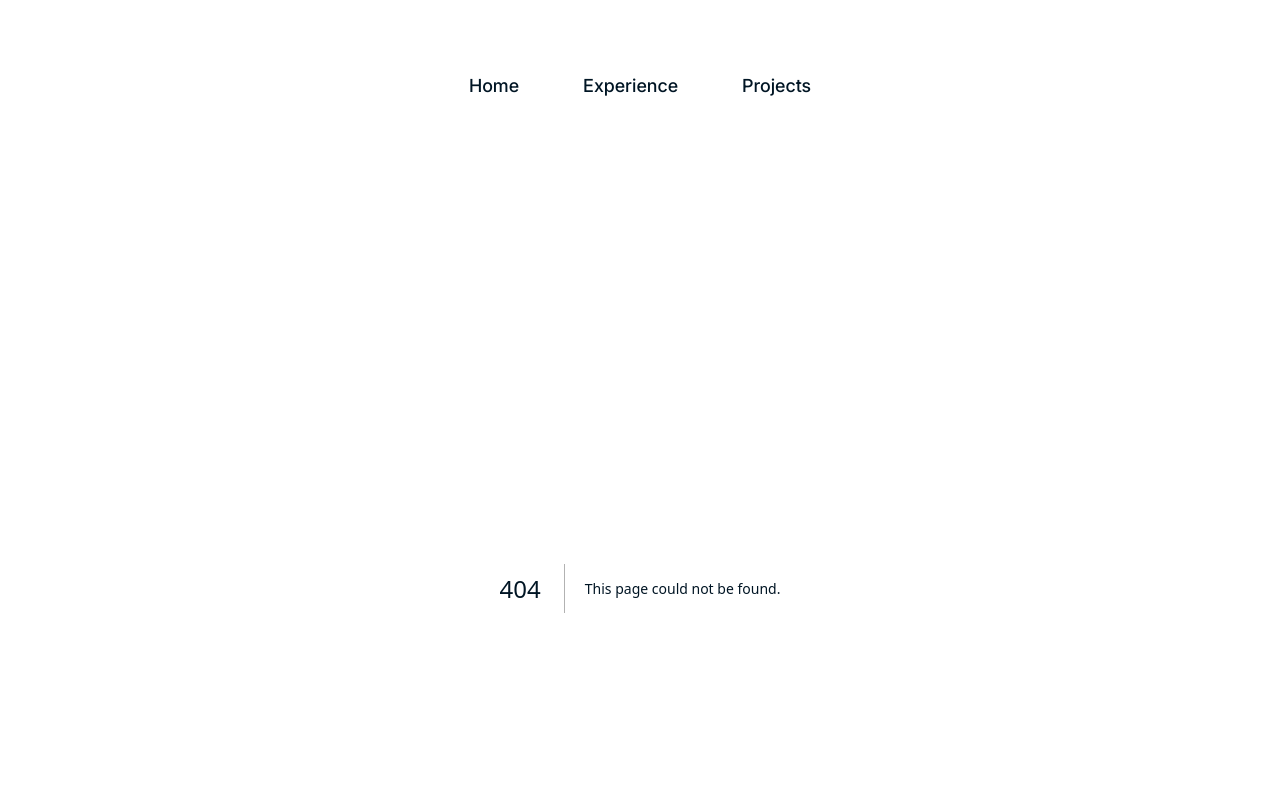
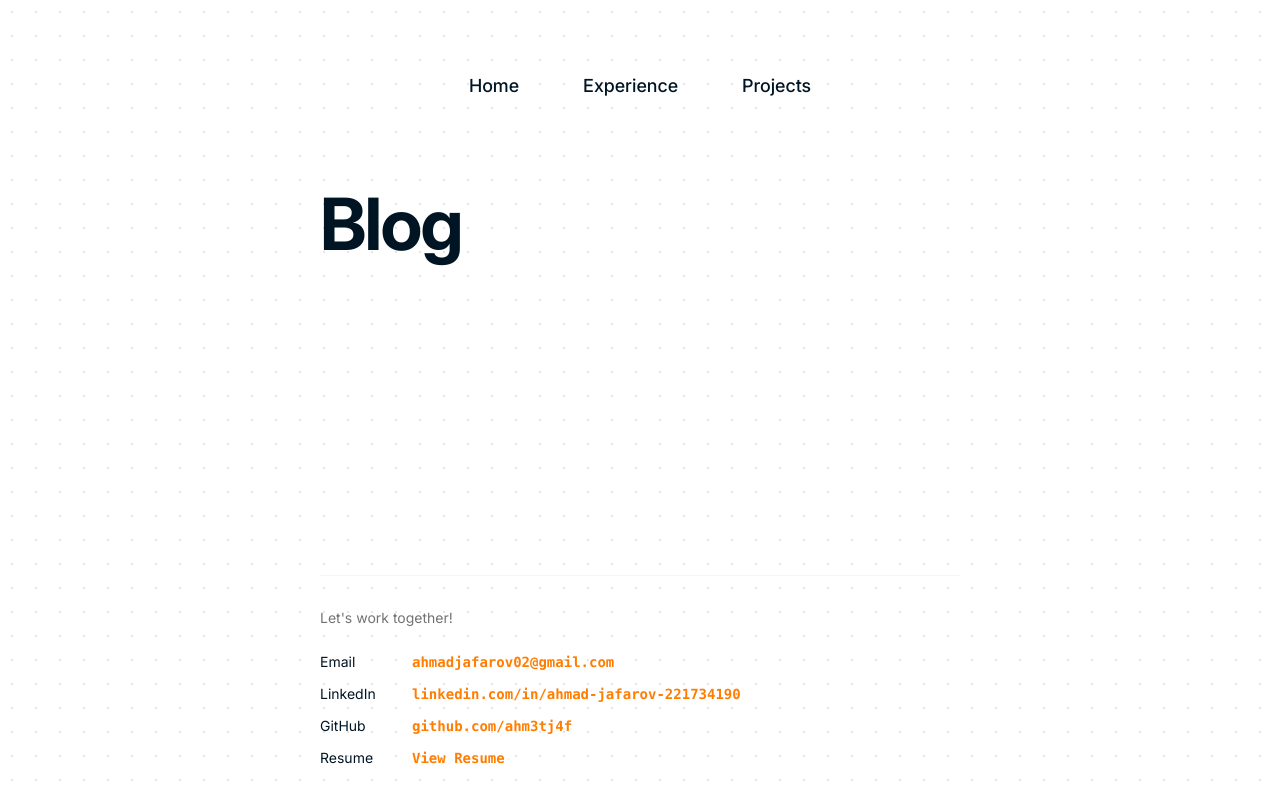
Before and after one commit to Ahm3tJ4f/ahm3tj4f-portfolio, a Next.js app: page /blog in a window 1280 px wide. Before the commit this address had no page. Shown: the top 800 px of the page. Built offline with nearby package versions, Linux system fonts and the light colour scheme.

Commit message:
Add blog page with header

```diff
--- /dev/null
+++ b/src/app/blog/page.tsx
@@ -0,0 +1,11 @@
+export default function Blog() {
+  return (
+    <main className="flex flex-col gap-12">
+      <header>
+        <h1 className="halftone-accent halftone-heading inline-block text-5xl md:text-7xl font-bold tracking-tight mb-4">
+          Blog
+        </h1>
+      </header>
+    </main>
+  );
+}
```
